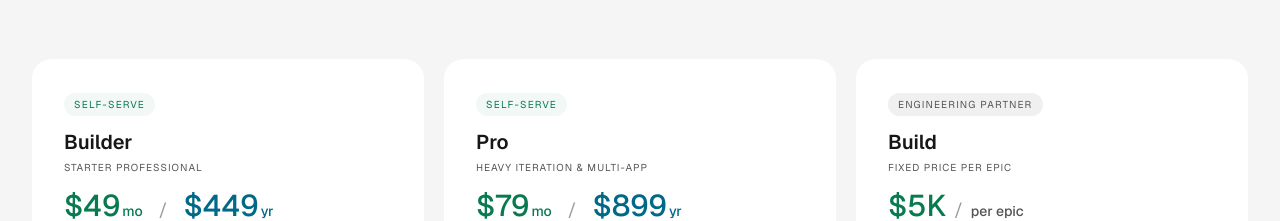
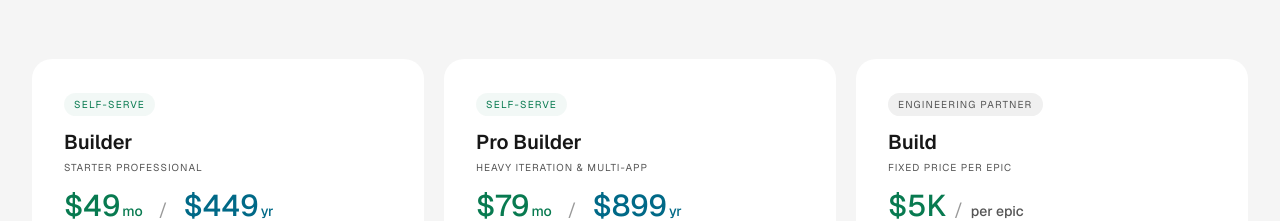
Before and after one commit to rup2701/appnomics-landing, a Next.js app: page / in a window 1280 px wide. Shown: the part 1582-1803 px from the top of the page. Built offline with nearby package versions, Linux system fonts and the light colour scheme.

Commit message:
feat(PricingSection): rename "Pro" tier to "Pro Builder" for clarity

```diff
--- a/components/sections/PricingSection.tsx
+++ b/components/sections/PricingSection.tsx
@@ -24,7 +24,7 @@ const BUILDER_TIERS = [
       "A focused workspace to build and iterate on one product with Scout.",
   },
   {
-    name: "Pro",
+    name: "Pro Builder",
     audience: "HEAVY ITERATION & MULTI-APP",
     monthlyPrice: "$79",
     annualPrice: "$899",
```
